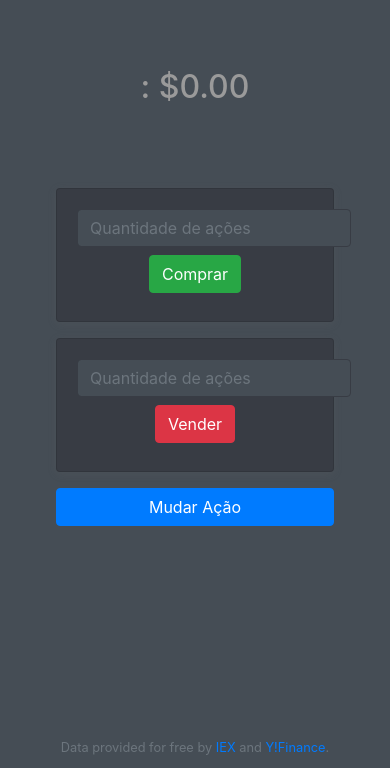
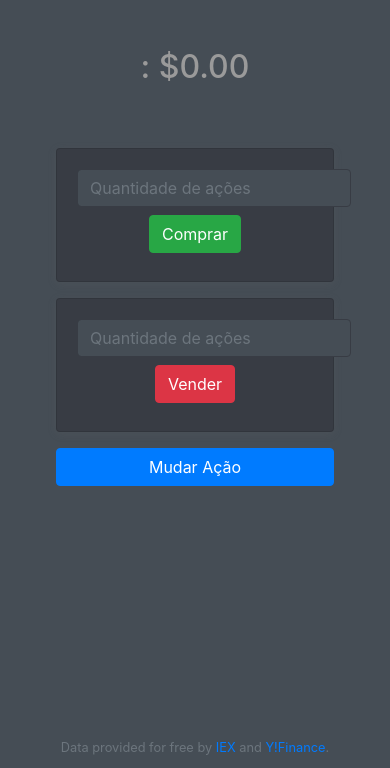
Before and after one commit to HenriqueBaesa/Izzy-Invest, a Flask app: template templates/stock.html in a window 390 px wide. Shown: the part 76-844 px from the top of the page. Run offline with Flask 2, Linux system fonts and the light colour scheme; the template is opened without the code that fills it, so the values that code supplies are empty; some libraries are stand-ins or nearby versions.

Commit message:
adicionado responsividade do gráfico

```diff
--- a/static/styles.css
+++ b/static/styles.css
@@ -126,3 +126,7 @@
   input[type=number]{
     -moz-appearance: textfield;
 }
+
+.nav-link:hover{
+    color: #2e944b !important;
+}
--- a/templates/stock.html
+++ b/templates/stock.html
@@ -13,7 +13,7 @@
 <script src="https://cdn.jsdelivr.net/npm/bootstrap@5.2.2/dist/js/bootstrap.bundle.min.js"></script>
 <div class="card d-flex flex-row m-3" id="cardMain">
 
-  <div class="card-body">
+  <div class="card-body" id="chartCard">
     <h2 class="text-center"> {{ Symbol }} : {{ "$%.2f"|format(values[-1]) }} </h2>
     <canvas id="myChart" height="40%" width="100%"></canvas>
   </div>
@@ -96,6 +96,7 @@
 <script >
 
   var Xticks = true;
+  var radioPointChart = 4;
 
   $(document).ready(function() {
     var $window = $(window);
@@ -105,16 +106,20 @@
 
       var cardMain = $("#cardMain")
       if ($window.width() < 980) {
-        // $('#mainContent').removeClass('span7').addClass('span10');
+        // updateConfigByMutating(false)
         var content = $("#cardMain").contents()
         var backup = $("#cardMain").replaceWith(content);
-        updateConfigByMutating(false)
+        $("#chartCard").css("padding"," 0");
+        Xticks = false;
+        radioPointChart = 2;
       };
 
       if ($window.width() >= 980) {
+        // updateConfigByMutating(true)
         content.replaceWith = cardMain;
-
-        updateConfigByMutating(true)
+        $("#chartCard").css("padding", "1.25rem");
+        Xticks = true;
+        radioPointChart = 4;
       }
     }
 
@@ -254,7 +259,7 @@
     scales: {
       x: {
         ticks: {
-        display: false,
+          display: Xticks,
       }},
       yAxes: [{
         barPercentage: 1.6,
@@ -306,7 +311,7 @@
       pointBorderWidth: 20,
       pointHoverRadius: 4,
       pointHoverBorderWidth: 15,
-      pointRadius: 4,
+      pointRadius: radioPointChart,
       data: closevalues,
     }]
   };
@@ -321,7 +326,6 @@
   var config = {
     type: 'line',
     data: {
-      labels: chart_labels,
       datasets: [{
         label: "My First dataset",
         fill: true,
@@ -337,7 +341,6 @@
         pointHoverRadius: 4,
         pointHoverBorderWidth: 15,
         pointRadius: 4,
-        data: chart_data,
       }]
     },
     options: gradientChartOptionsConfigurationWithTooltipPurple
```
